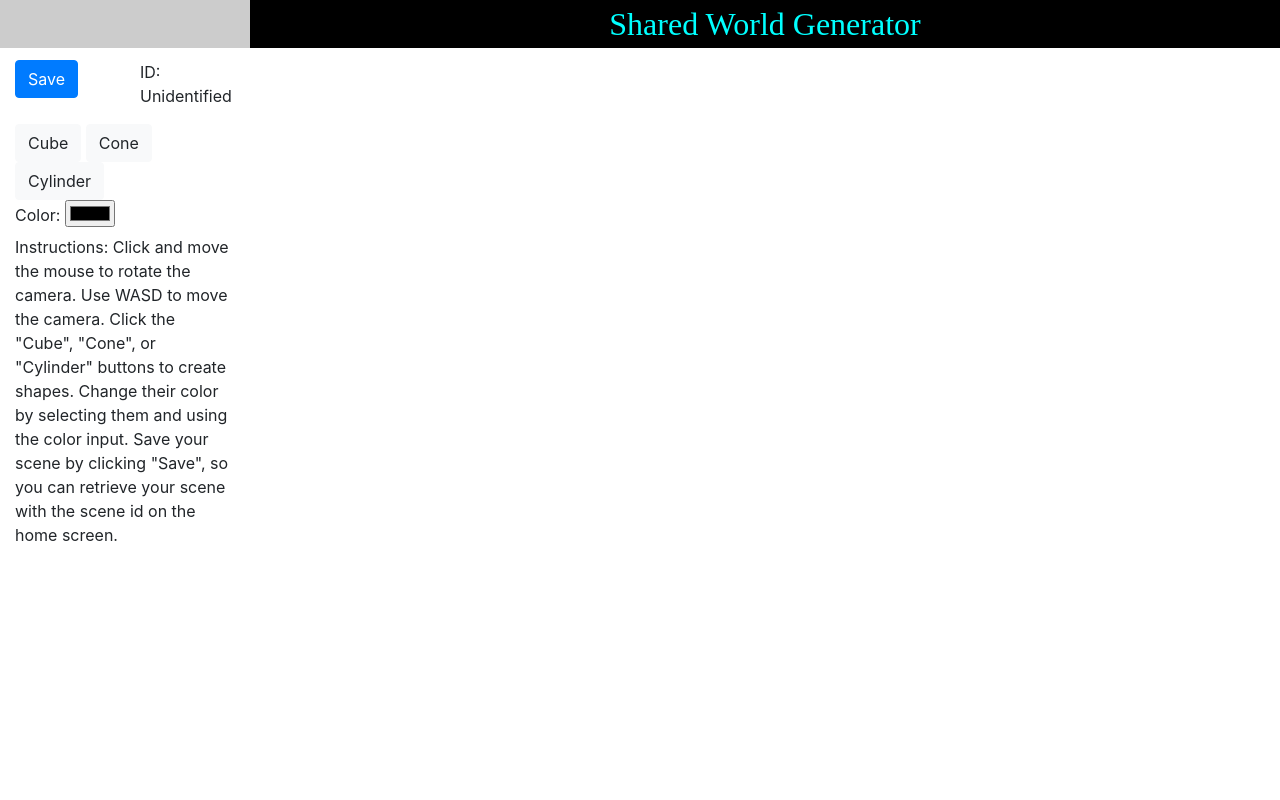
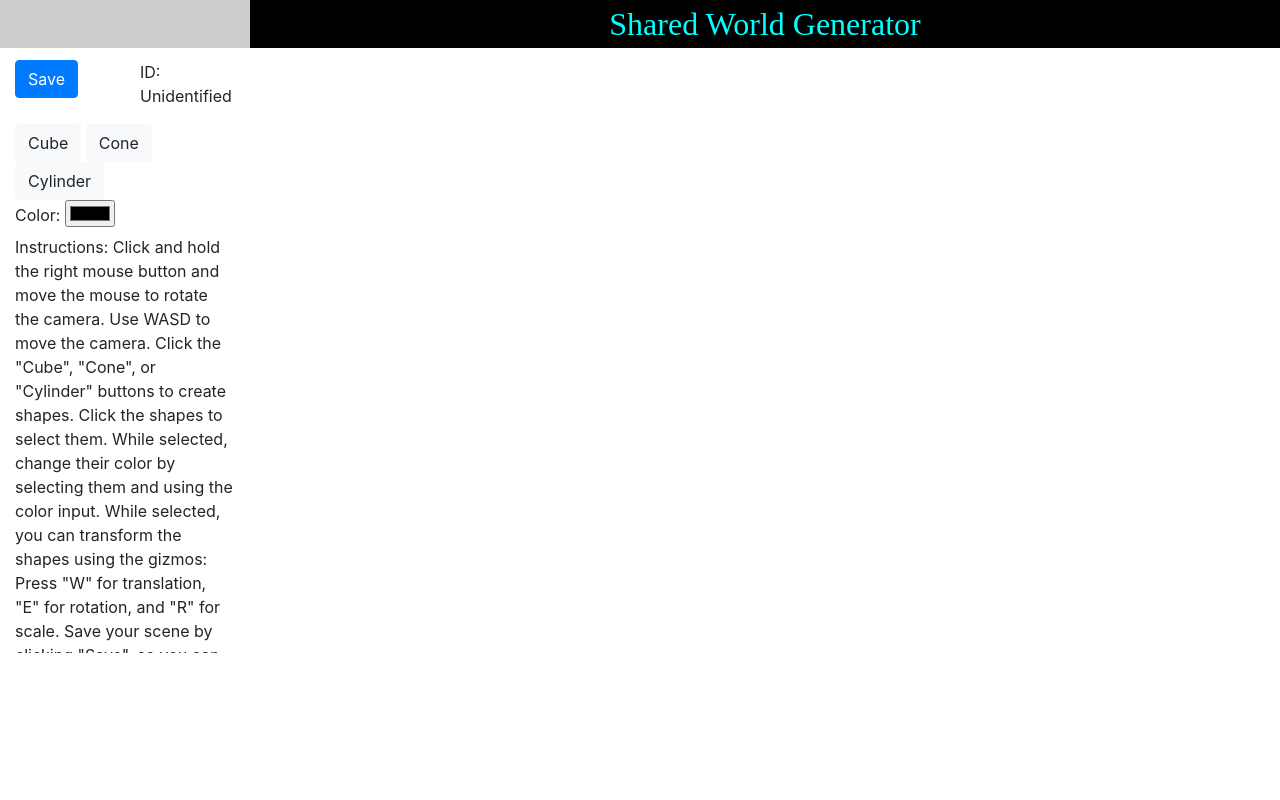
Before and after one commit to calokat/shared-world-generator, a website: page client/engine.html in a window 1280 px wide. Drawn offline with nearby package versions, Linux system fonts and the light colour scheme; files whose address does not match are found by name; a web font is replaced by a local one.

Commit message:
Updated instructions

```diff
--- a/client/engine.html
+++ b/client/engine.html
@@ -57,10 +57,16 @@
                 <label for="colorInput">Color: </label>
                 <input type="color" id="colorInput"> <br />
                 <p>
-                    Instructions: Click and move the mouse to rotate the camera.
+                    Instructions: Click and hold the right mouse button and move the mouse to rotate the camera.
                     Use WASD to move the camera. Click the "Cube", "Cone", or "Cylinder" buttons to create shapes.
-                    Change their color by selecting them and using the color input. Save your scene by
-                    clicking "Save", so you can retrieve your scene with the scene id on the home screen.
+                    Click the shapes to select them.
+                    While selected, change their color by selecting them and using the color input.
+                    While selected, you can transform the shapes using the gizmos: <br />
+                    Press "W" for translation, "E" for rotation, and "R" for scale.
+                    Save your scene by clicking "Save", so you can retrieve your scene with the scene id on the home screen.
+                    <br />
+                    If in VR: Use triggers to select shapes, use the grip buttons to cycle gizmos.
+
                 </p>
             </div>
         </div>
```
